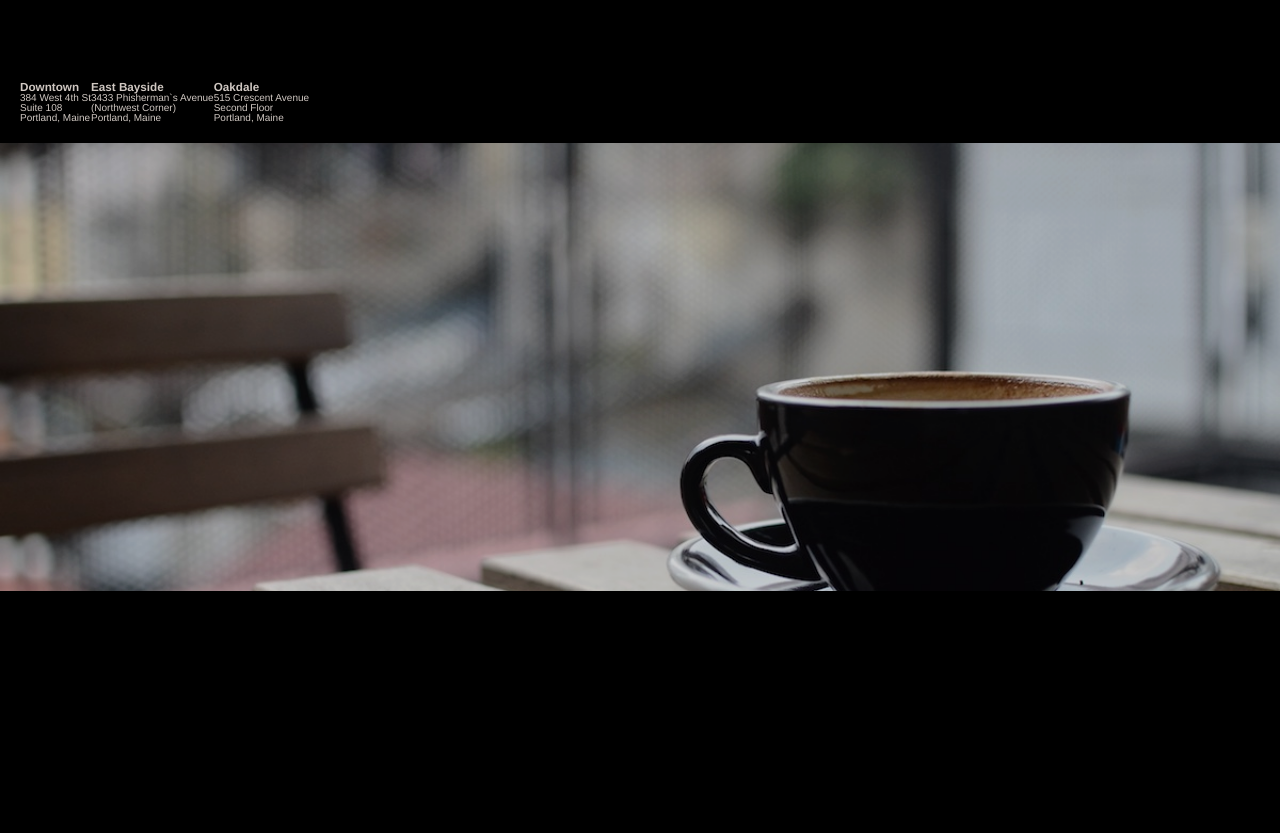
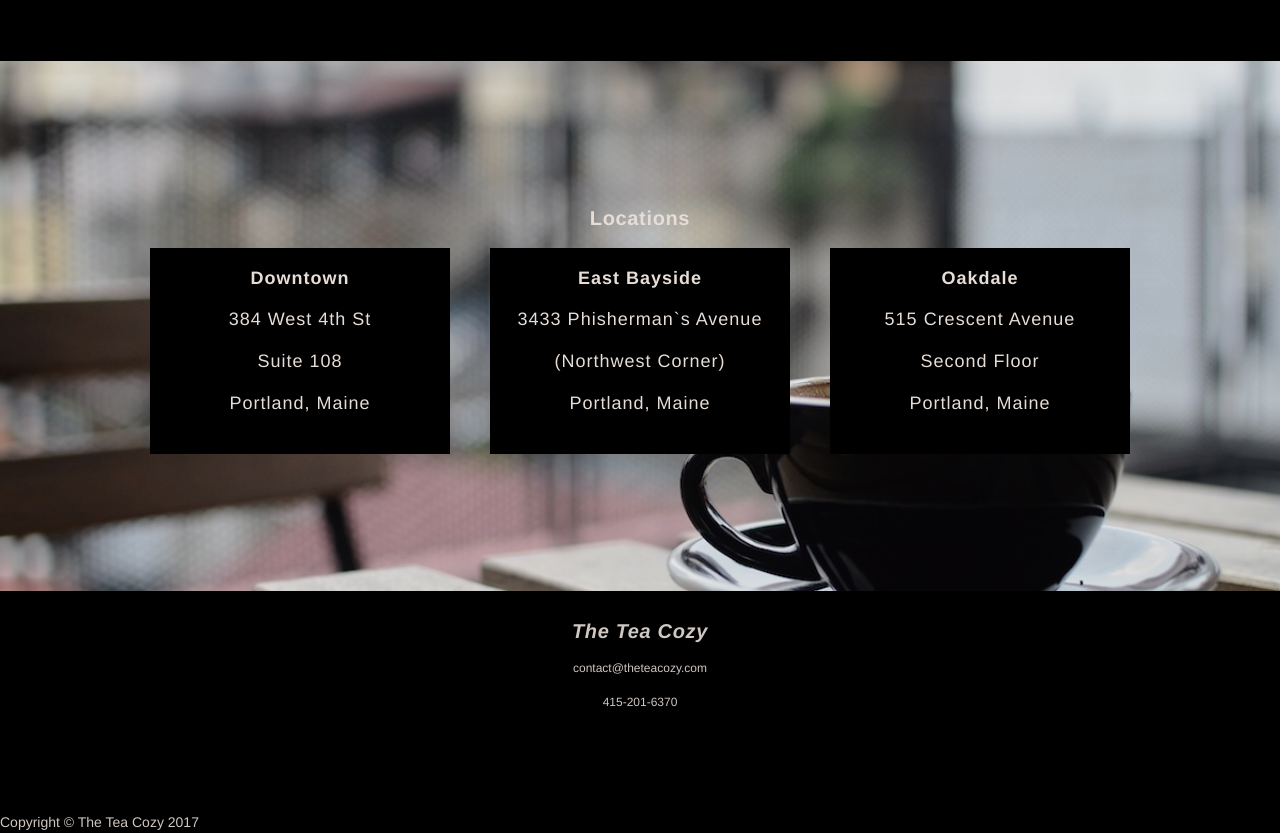
Before and after one commit to CORALIN22/Tea-Coffee, a plain HTML site: page index.html in a window 1280 px wide. Shown: the part 1394-2227 px from the top of the page. Before the commit the page ends 2049 px from the top, so only its background shows below. Drawn offline with Linux system fonts and the light colour scheme.

Commit message:
I finished it. But some part is not perfect

```diff
--- a/index.html
+++ b/index.html
@@ -71,27 +71,45 @@
         </section>
 
         <section class="Locations">
+          <div>
+            <h2>Locations</h2>
+          </div>
+          <div>
             <div class="box-locations">
-            <div class="box-1">
+              <div class="box-1 box-size">
                 <h3>Downtown</h3>
                 <span>384 West 4th St</span>
                 <span>Suite 108</span>
                 <span>Portland, Maine</span>
               </div>
-            <div class="box-2">
+              <div class="box-2 box-size">
                 <h3>East Bayside</h3>
                 <span>3433 Phisherman`s Avenue</span>
                 <span>(Northwest Corner)</span>
                 <span>Portland, Maine</span>
               </div>
-            <div class="box-3">
+              <div class="box-3 box-size">
                 <h3>Oakdale</h3>
                 <span>515 Crescent Avenue</span>
                 <span>Second Floor</span>
                 <span>Portland, Maine</span>
               </div>
             </div>
+          </div>
         </section>
+
+        <footer>
+          <address class="contacts">
+            <h2>The Tea Cozy</h2>
+            <div class="tel">
+              <a class="footer-link" href="mailto:contact@theteacozy.com"
+                >contact@theteacozy.com</a
+              ><br />
+              <a class="footer-link" href="tel:415-201-6370">415-201-6370</a>
+            </div>
+          </address>
+          <p class="copyright">Copyright &copy; The Tea Cozy 2017</p>
+        </footer>
       </main>
     </div>
   </body>
--- a/style.css
+++ b/style.css
@@ -60,7 +60,6 @@ body {
 }
 
 .container {
-  max-width: 170rem;
   margin: 0 auto;
 }
 
@@ -169,17 +168,11 @@ figure img {
   margin: 20px auto;
   display: flex;
   flex-wrap: wrap;
+  justify-content: center;
+  align-items: center;
   gap: 2rem;
   opacity: 0.9;
   margin-bottom: 6.4rem;
-}
-
-.pic-gallery .gallery:nth-child(4) {
-  margin-left: auto;
-}
-
-.pic-gallery .gallery:nth-child(5) {
-  margin-right: auto;
 }
 
 .gallery figcaption {
@@ -196,16 +189,68 @@ section.Locations {
   background-repeat: no-repeat;
   background-size: cover;
   margin: 0 auto;
-  opacity: 0.9;
-  margin-bottom: 6.4rem;
+  opacity: 1;
+  margin-bottom: 2rem;
 }
 
-div.box-locations {
-  padding: 2rem;
-  background-color: black;
+section {
   display: flex;
+  flex-direction: column;
+  justify-content: center;
 }
 
-div span {
+.box-locations {
+  height: 100%;
+  display: flex;
+  flex-direction: row;
+  justify-content: center;
+  align-items: center;
+  text-align: center;
+  gap: 4rem;
+}
+
+div.box-size {
+  max-width: 300px;
+  background-color: black;
+  padding: 20px 20px;
+  flex-basis: 100%;
+}
+
+.box-size span,
+.box-size h3 {
   display: block;
+  margin-bottom: 2rem;
+  font-size: 1.8rem;
+  line-height: 1.2;
+  letter-spacing: 1px;
 }
+
+footer address {
+  height: 200px;
+  text-align: center;
+
+  opacity: 0.9;
+}
+
+div.tel {
+  display: flex;
+  flex-direction: column;
+  justify-content: center;
+  align-items: center;
+  gap: 0.5rem;
+}
+
+.footer-link {
+  text-decoration: none;
+  font-style: normal;
+  line-height: 1.2;
+  font-size: 1.2rem;
+  color: seashell;
+}
+
+.copyright {
+  font-size: 1.4rem;
+  line-height: 1.6;
+  text-align: left;
+  opacity: 0.9;
+}
```
Lines whose indentation alone changed are shown as unchanged.
